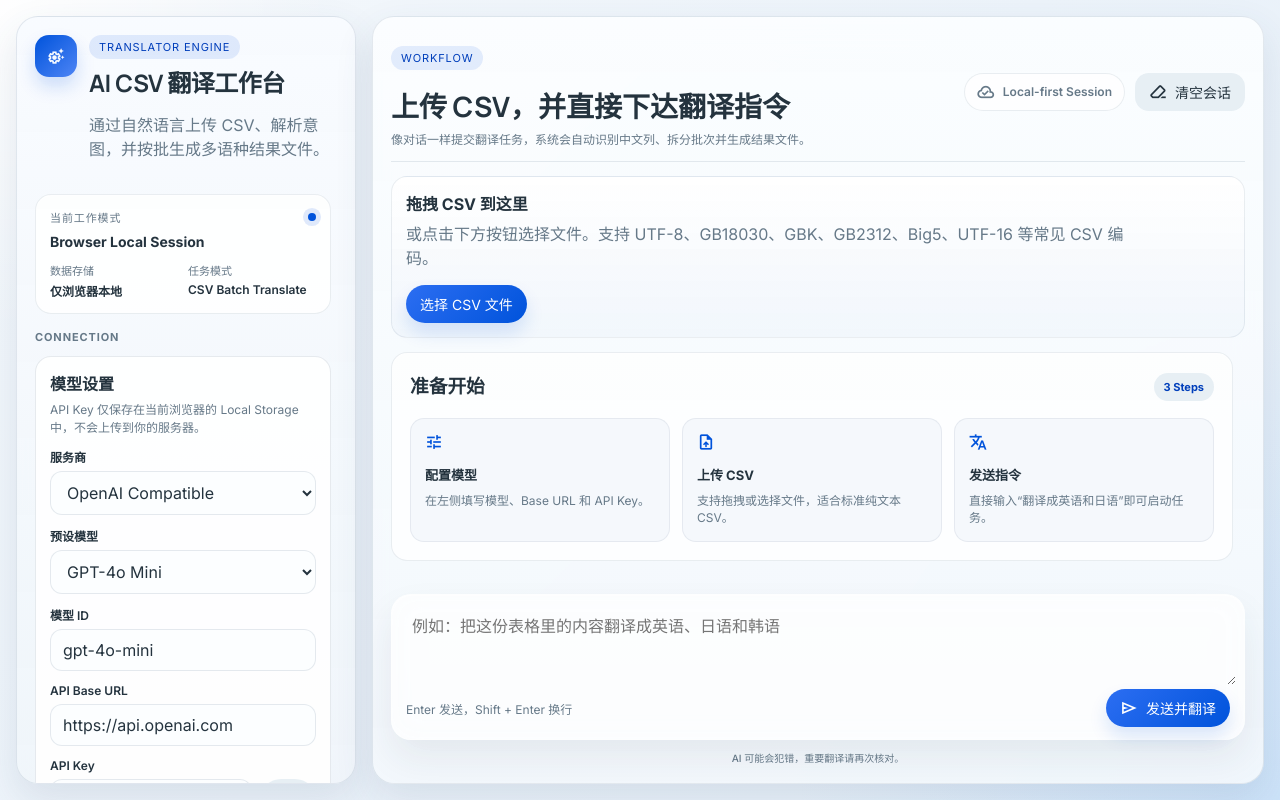
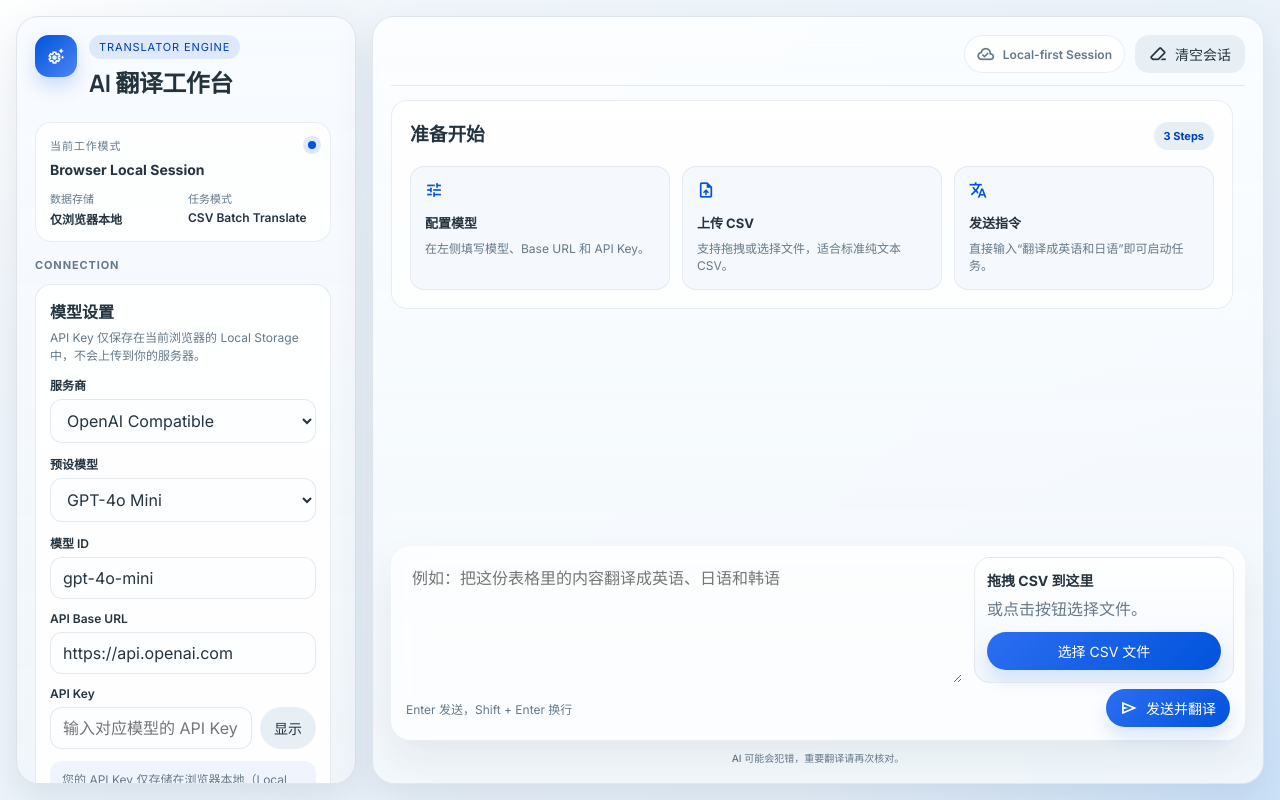
Before and after one commit to yyqjshcn/csv_translator, a plain HTML site: page index.html in a window 1280 px wide. Drawn offline with nearby package versions, Linux system fonts and the light colour scheme.

Commit message:
feat: 更新翻译工作台标题，优化布局和样式以提升用户体验

```diff
--- a/index.html
+++ b/index.html
@@ -21,8 +21,7 @@
           </div>
           <div>
             <div class="panel-badge">Translator Engine</div>
-            <h1>AI CSV 翻译工作台</h1>
-            <p class="panel-copy">通过自然语言上传 CSV、解析意图，并按批生成多语种结果文件。</p>
+            <h1>AI 翻译工作台</h1>
           </div>
         </div>
 
@@ -125,11 +124,6 @@
 
       <main class="chat-panel">
         <header class="chat-header">
-          <div class="chat-header-main">
-            <p class="eyebrow">Workflow</p>
-            <h2>上传 CSV，并直接下达翻译指令</h2>
-            <p class="chat-subcopy">像对话一样提交翻译任务，系统会自动识别中文列、拆分批次并生成结果文件。</p>
-          </div>
           <div class="chat-header-actions">
             <div class="header-chip">
               <span class="material-symbols-outlined">cloud_done</span>
@@ -142,11 +136,20 @@
           </div>
         </header>
 
+        <section id="messages" class="messages" aria-live="polite"></section>
+
+        <form id="composer" class="composer">
+          <input id="fileInput" type="file" accept=".csv,text/csv" hidden />
+          <div class="composer-main">
+            <textarea
+              id="promptInput"
+              rows="3"
+              placeholder="例如：把这份表格里的内容翻译成英语、日语和韩语"
+            ></textarea>
             <section id="dropzone" class="dropzone">
-          <input id="fileInput" type="file" accept=".csv,text/csv" hidden />
               <div class="dropzone-copy">
                 <strong>拖拽 CSV 到这里</strong>
-            <span>或点击下方按钮选择文件。支持 UTF-8、GB18030、GBK、GB2312、Big5、UTF-16 等常见 CSV 编码。</span>
+                <span>或点击按钮选择文件。</span>
               </div>
               <div id="selectedFileCard" class="selected-file hidden"></div>
               <div class="dropzone-actions">
@@ -154,15 +157,7 @@
                 <button id="removeFileButton" type="button" class="ghost-button hidden">移除文件</button>
               </div>
             </section>
-
-        <section id="messages" class="messages" aria-live="polite"></section>
-
-        <form id="composer" class="composer">
-          <textarea
-            id="promptInput"
-            rows="3"
-            placeholder="例如：把这份表格里的内容翻译成英语、日语和韩语"
-          ></textarea>
+          </div>
           <div class="composer-footer">
             <p class="composer-tip">Enter 发送，Shift + Enter 换行</p>
             <button id="sendButton" type="submit" class="primary-button">
--- a/styles.css
+++ b/styles.css
@@ -304,7 +304,7 @@ textarea:focus {
 
 .chat-panel {
   display: grid;
-  grid-template-rows: auto auto minmax(0, 1fr) auto;
+  grid-template-rows: auto minmax(0, 1fr) auto;
   height: calc(100vh - (var(--shell-padding) * 2));
   padding: var(--panel-padding);
   overflow: hidden;
@@ -322,7 +322,9 @@ textarea:focus {
 }
 
 .dropzone-actions {
-  margin-top: 16px;
+  margin-top: 12px;
+  flex-direction: column;
+  align-items: stretch;
 }
 
 .chat-header {
@@ -331,22 +333,11 @@ textarea:focus {
   border-bottom: 1px solid var(--line);
 }
 
-.chat-header-main {
-  min-width: 0;
-}
-
-.chat-subcopy {
-  margin: 8px 0 0;
-  max-width: 720px;
-  font-size: 12px;
-  line-height: 1.5;
-  color: var(--muted);
-}
-
 .chat-header-actions {
   display: flex;
   align-items: center;
   gap: 10px;
+  margin-left: auto;
 }
 
 .header-chip {
@@ -363,13 +354,9 @@ textarea:focus {
   font-weight: 600;
 }
 
-.chat-header h2 {
-  margin-bottom: 0;
-}
-
 .dropzone {
-  margin-top: 14px;
-  padding: 14px;
+  margin-top: 0;
+  padding: 12px;
   border: 1px solid rgba(86, 112, 142, 0.12);
   border-radius: var(--radius-lg);
   background:
@@ -395,7 +382,14 @@ textarea:focus {
 }
 
 .dropzone-copy strong {
-  font-size: 16px;
+  font-size: 14px;
+}
+
+.composer-main {
+  display: grid;
+  grid-template-columns: minmax(0, 1fr) 260px;
+  gap: 12px;
+  align-items: stretch;
 }
 
 .state-pill {
@@ -700,7 +694,7 @@ textarea:focus {
 
 .composer {
   margin-top: 14px;
-  padding: 8px;
+  padding: 10px;
   border: 1px solid rgba(255, 255, 255, 0.42);
   border-radius: 20px;
   background: rgba(255, 255, 255, 0.72);
@@ -711,12 +705,12 @@ textarea:focus {
 }
 
 #promptInput {
-  min-height: 82px;
+  min-height: 112px;
   resize: vertical;
   border: none;
   background: transparent;
   box-shadow: none;
-  padding: 10px 12px 6px;
+  padding: 8px 10px 4px;
 }
 
 .composer-tip {
@@ -725,7 +719,7 @@ textarea:focus {
 }
 
 .composer-footer {
-  padding: 0 6px 4px 6px;
+  padding: 6px 4px 2px 4px;
 }
 
 .footer-note {
@@ -806,6 +800,10 @@ textarea:focus {
     grid-template-columns: 1fr;
   }
 
+  .composer-main {
+    grid-template-columns: 1fr;
+  }
+
   .empty-state-grid,
   .progress-stats {
     grid-template-columns: 1fr;
```
Lines whose indentation alone changed are shown as unchanged.
